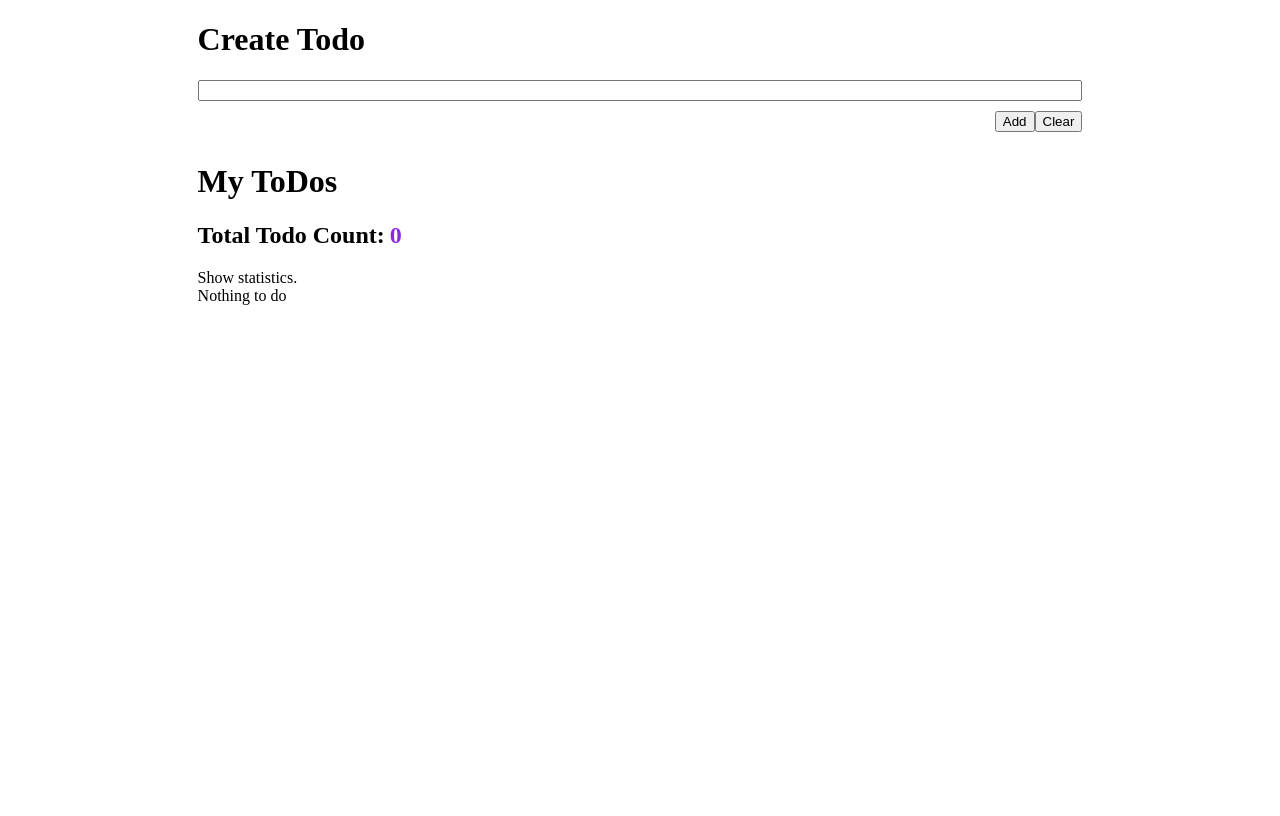
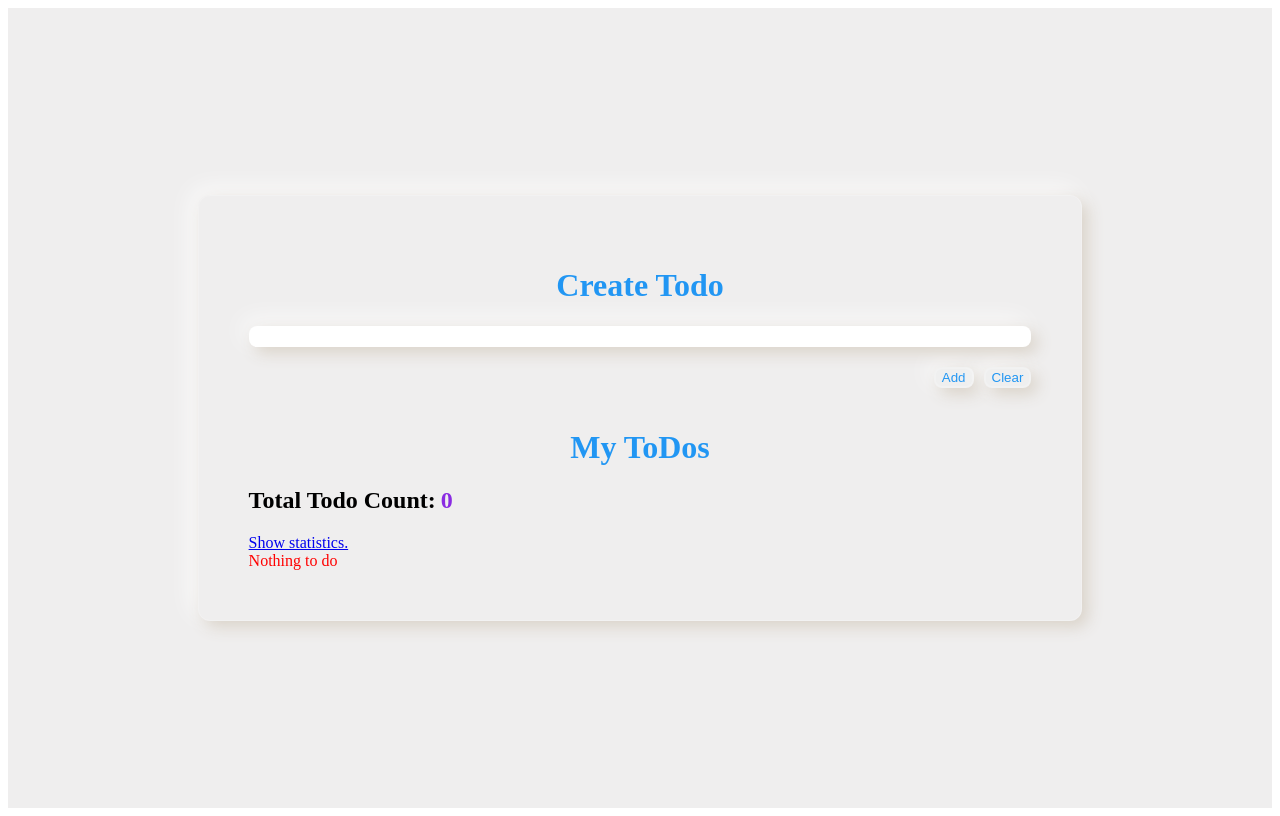
Before and after one commit to ilia-zara/todo-app, a website: page public/index.html in a window 1280 px wide. Drawn offline with Linux system fonts and the light colour scheme.

Commit message:
fix bugs and add css (a little)

```diff
--- a/public/main.css
+++ b/public/main.css
@@ -3,12 +3,25 @@
 }
 
 #root {
-  width: 100%;
+  height: 100vh;
+  background: #efeeee;
+  display: flex;
+  justify-content: center;
+  align-items: center;
 }
 
 #app-container {
   width: 70%;
-  margin: auto;
+  padding: 50px;
+  border: 1px solid rgba(255, 255, 255, 0.2);
+  border-radius: 12px;
+  box-shadow: 6px 6px 16px 0 rgb(217 210 200),
+    -6px -6px 26px 0 rgba(255, 255, 255, 0.83);
+}
+
+.edit-form-container {
+  text-align: center;
+  color: #2196f3;
 }
 
 .editor-form {
@@ -27,6 +40,36 @@
 
 #todo-text {
   width: 100%;
+  border: 2px solid rgba(255, 255, 255, 0.2);
+  border-radius: 8px;
+  box-shadow: 6px 6px 16px 0 rgb(217 210 200),
+    -6px -6px 26px 0 rgba(255, 255, 255, 0.83);
+}
+
+#add-todo-button {
+  color: #2196f3;
+  margin: 10px;
+  border: 2px solid rgba(255, 255, 255, 0.2);
+  border-radius: 8px;
+  box-shadow: 6px 6px 16px 0 rgb(217 210 200),
+    -6px -6px 26px 0 rgba(255, 255, 255, 0.83);
+}
+
+#clear-form-button {
+  color: #2196f3;
+  border: 2px solid rgba(255, 255, 255, 0.2);
+  border-radius: 8px;
+  box-shadow: 6px 6px 16px 0 rgb(217 210 200),
+    -6px -6px 26px 0 rgba(255, 255, 255, 0.83);
+}
+
+.todo-list-container > h1 {
+  text-align: center;
+  color: #2196f3;
+}
+
+.empty-list {
+  color: red;
 }
 
 .item {
--- a/src/events/listEventHandlers.js
+++ b/src/events/listEventHandlers.js
@@ -94,7 +94,32 @@ function todoListActionHandler(doc, event) {
   }
 }
 
+let boundUpdateTodoList = null;
+let boundNavigateToTodo = null;
+let boundClearFormHandler = null;
+let boundUpdateTotalTodoCount = null;
+
 export function getListEventHandlers(doc) {
+  boundUpdateTodoList =
+    boundUpdateTodoList !== null
+      ? boundUpdateTodoList
+      : updateTodoList.bind(null, doc);
+
+  boundNavigateToTodo =
+    boundNavigateToTodo != null
+      ? boundNavigateToTodo
+      : navigateToTodo.bind(null, doc);
+
+  boundClearFormHandler =
+    boundClearFormHandler != null
+      ? boundClearFormHandler
+      : clearFormHandler.bind(null, doc);
+
+  boundUpdateTotalTodoCount =
+    boundUpdateTotalTodoCount != null
+      ? boundUpdateTotalTodoCount
+      : updateTotalTodoCount.bind(null, doc);
+
   return [
     {
       elementId: "add-todo-button",
@@ -104,7 +129,7 @@ export function getListEventHandlers(doc) {
     {
       elementId: "clear-form-button",
       eventName: "click",
-      handler: clearFormHandler.bind(null, doc),
+      handler: boundClearFormHandler,
     },
     {
       elementId: "todo-list",
@@ -114,37 +139,37 @@ export function getListEventHandlers(doc) {
     {
       element: doc,
       eventName: "todo-item-created",
-      handler: updateTotalTodoCount.bind(null, doc),
+      handler: boundUpdateTotalTodoCount,
     },
     {
       element: doc,
       eventName: "todo-item-created",
-      handler: updateTodoList.bind(null, doc),
+      handler: boundUpdateTodoList,
     },
     {
       element: doc,
       eventName: "todo-item-created",
-      handler: clearFormHandler.bind(null, doc),
+      handler: boundClearFormHandler,
     },
     {
       element: doc,
       eventName: "todo-item-changed",
-      handler: updateTodoList.bind(null, doc),
+      handler: boundUpdateTodoList,
     },
     {
       element: doc,
       eventName: "todo-item-deleted",
-      handler: updateTotalTodoCount.bind(null, doc),
+      handler: boundUpdateTotalTodoCount,
     },
     {
       element: doc,
       eventName: "todo-item-deleted",
-      handler: updateTodoList.bind(null, doc),
+      handler: boundUpdateTodoList,
     },
     {
       element: doc,
       eventName: "todo-item-shown",
-      handler: navigateToTodo.bind(null, doc),
+      handler: boundNavigateToTodo,
     },
   ];
 }
--- a/src/view/todoListPage/todo.js
+++ b/src/view/todoListPage/todo.js
@@ -25,7 +25,9 @@ function formatDateForPanel(prefix, date) {
     date.getMonth() + 1
   }.${date.getFullYear()}`;
 
-  const timePart = `${date.getHours()}:${date.getMinutes()}`;
+  let formatMinutes = date.getMinutes();
+  formatMinutes = formatMinutes < 10 ? "0" + formatMinutes : formatMinutes;
+  const timePart = `${date.getHours()}:${formatMinutes}`;
 
   return `${prefix}: ${datePart} - ${timePart}`;
 }
--- a/src/view/todoListPage/todoList.js
+++ b/src/view/todoListPage/todoList.js
@@ -17,7 +17,7 @@ export default function renderTodoList(doc, allTodo) {
   } else {
     allTodo.forEach((todo) => {
       const todoElement = renderTodoItem(doc, todo);
-      todoListElement.append(todoElement);
+      todoListElement.prepend(todoElement);
     });
   }
 }
--- a/src/view/todoListPage/todoListPage.js
+++ b/src/view/todoListPage/todoListPage.js
@@ -74,10 +74,13 @@ function renderTodoTotal(doc, totalCount) {
 }
 
 function renderStatPage(doc) {
-  const filterDiv = createElement(doc, "div", "list-filter-container");
-  filterDiv.innerHTML = "Show statistics."; // implement as link <a>
+  const statDiv = createElement(doc, "div", "statistic-container");
+  const link = createElement(doc, "a", "statistic-link");
+  link.setAttribute("href", "#");
+  link.innerHTML = "Show statistics."; // implement as link <a>
+  statDiv.append(link);
 
-  return filterDiv;
+  return statDiv;
 }
 
 function renderEmptyPlaceholder(doc) {
@@ -96,7 +99,7 @@ function renderTodoList(doc, allTodo) {
   } else {
     allTodo.forEach((todo) => {
       const todoElement = renderTodoItem(doc, todo);
-      todoList.append(todoElement);
+      todoList.prepend(todoElement);
     });
   }
 
--- a/src/view/todoPage/todoPage.js
+++ b/src/view/todoPage/todoPage.js
@@ -30,7 +30,9 @@ function formatDateForPanel(prefix, date) {
     date.getMonth() + 1
   }.${date.getFullYear()}`;
 
-  const timePart = `${date.getHours()}:${date.getMinutes()}`;
+  let formatMinutes = date.getMinutes();
+  formatMinutes = formatMinutes < 10 ? "0" + formatMinutes : formatMinutes;
+  const timePart = `${date.getHours()}:${formatMinutes}`;
 
   return `${prefix}: ${datePart} - ${timePart}`;
 }
```
Also changed, not shown: src/view/todoStatPage/todoStatPage.js (added).
